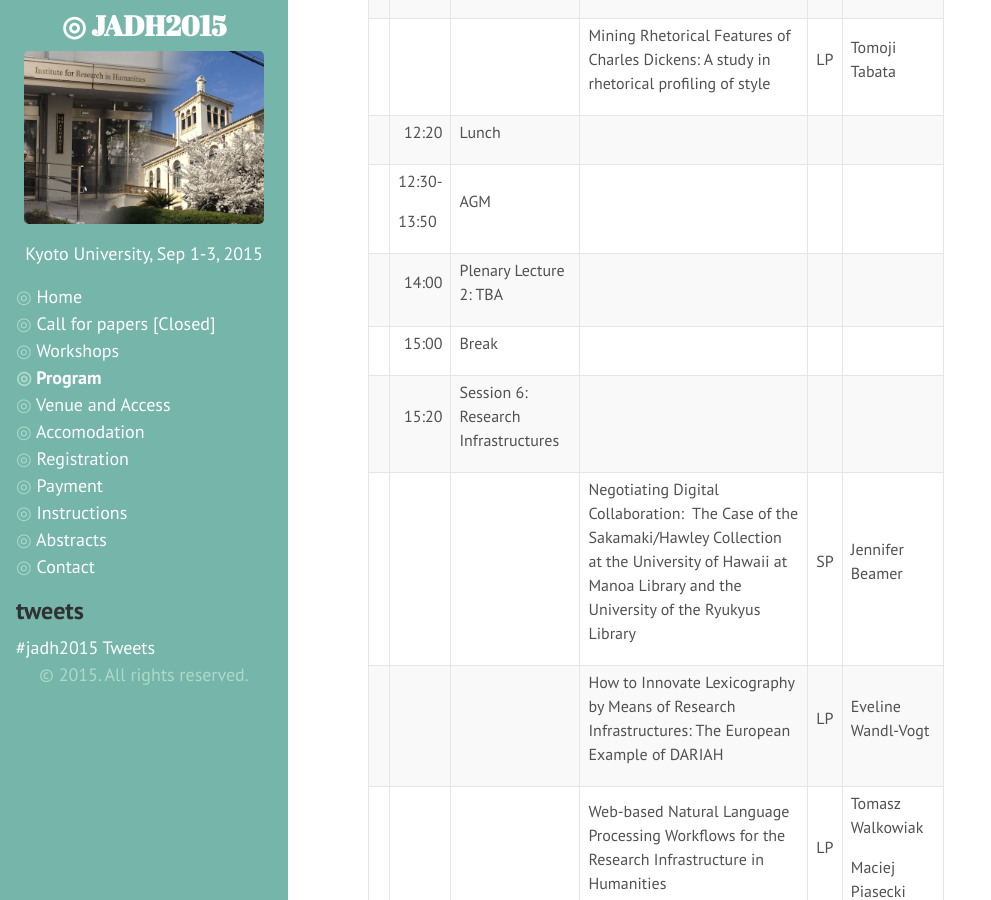
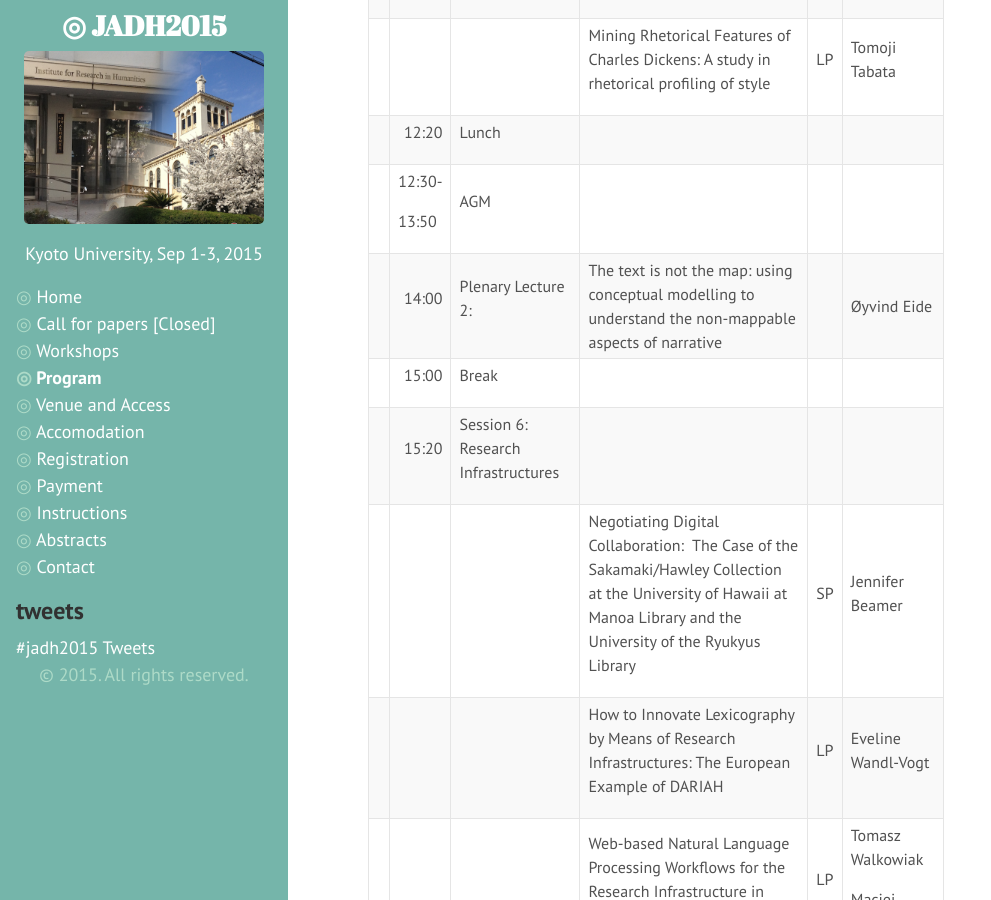
Before and after one commit to jadh2015/jadh2015.github.io, a Jekyll site: the page built from 20programme.md, in a window 1280 px wide and 900 px high, scrolled down 4423 px. Shown: the whole window, without its empty margins (0-991 px from the left). Built offline with Jekyll 4.4.1, drawn with Linux system fonts in a browser that asks for light colours; comment, search, counter and statistics services are not loaded; some of the changed text lies outside the part shown.

Commit message:
added keynote lectures.

```diff
--- a/20programme.md
+++ b/20programme.md
@@ -127,8 +127,8 @@
            </td><td style="text-align:left;" class="ce25"> </td><td style="text-align:left;" class="ce34"> </td><td style="text-align:left;" class="ce42"> </td></tr><tr class="ro5"><td style="text-align:left;" class="ce4"> </td><td style="text-align:right; " class="ce9">
             <p>15:35</p>
            </td><td style="text-align:left;" class="ce22">
-            <p>Plenary Lecture 1: TBA</p>
-           </td><td style="text-align:left;" class="ce25"> </td><td style="text-align:left;" class="ce34"> </td><td style="text-align:left;" class="ce42"> </td></tr><tr class="ro3"><td style="text-align:left;" class="ce4"> </td><td style="text-align:right; " class="ce9">
+            <p>Plenary Lecture 1:</p>
+           </td><td style="text-align:left;" class="ce25">The Craft of XML</td><td style="text-align:left;" class="ce34"> </td><td style="text-align:left;" class="ce42">Wendell Piez</td></tr><tr class="ro3"><td style="text-align:left;" class="ce4"> </td><td style="text-align:right; " class="ce9">
             <p>16:35</p>
            </td><td style="text-align:left;" class="ce18">
             <p>Break</p>
@@ -241,8 +241,9 @@
            </td><td style="text-align:left;" class="ce25"> </td><td style="text-align:left;" class="ce34"> </td><td style="text-align:left;" class="ce42"> </td></tr><tr class="ro5"><td style="text-align:left;" class="ce4"> </td><td style="text-align:right; " class="ce9">
             <p>14:00</p>
            </td><td style="text-align:left;" class="ce22">
-            <p>Plenary Lecture 2: TBA</p>
-           </td><td style="text-align:left;" class="ce25"> </td><td style="text-align:left;" class="ce34"> </td><td style="text-align:left;" class="ce42"> </td></tr><tr class="ro3"><td style="text-align:left;" class="ce4"> </td><td style="text-align:right; " class="ce9">
+            <p>Plenary Lecture 2:</p>
+           </td><td style="text-align:left;" class="ce25">The text is not the map: using conceptual
+modelling to understand the non-mappable aspects of narrative</td><td style="text-align:left;" class="ce34"></td><td style="text-align:left;" class="ce42">Øyvind Eide</td></tr><tr class="ro3"><td style="text-align:left;" class="ce4"> </td><td style="text-align:right; " class="ce9">
             <p>15:00</p>
            </td><td style="text-align:left;" class="ce18">
             <p>Break</p>
```
